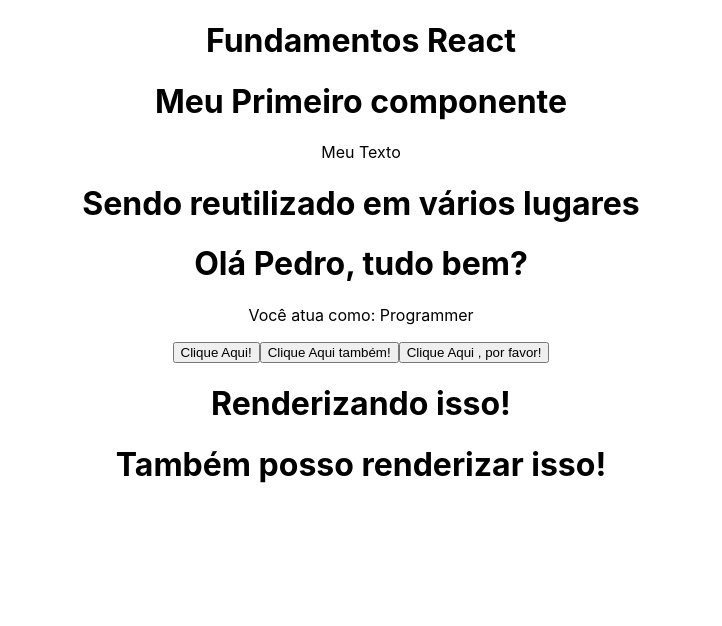
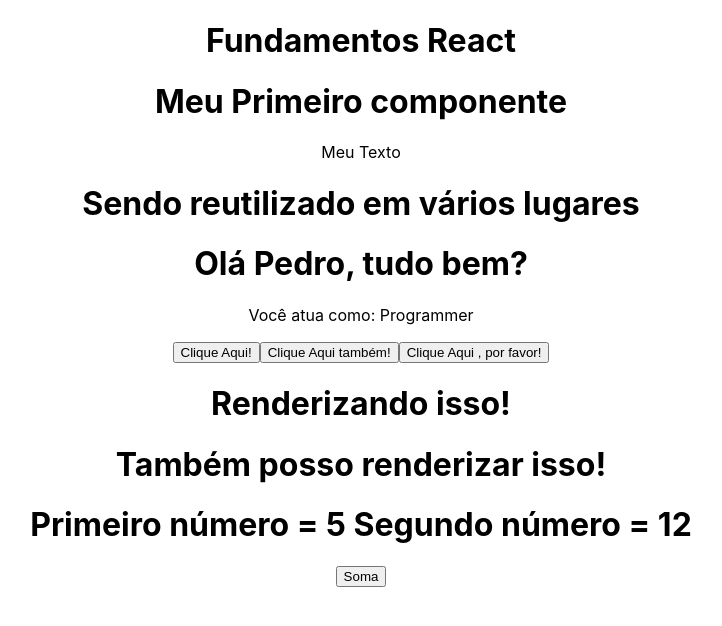
Before and after one commit to PedrooSilvaa/course-react-js, a React (Create React App) app in the folder 2-FUNDAMENTOS/fundamentos/: page / in a window 1280 px wide. Shown: the top 626 px of the page, without its empty margins (279-1001 px from the left). Built offline with nearby package versions, Linux system fonts and the light colour scheme.

Commit message:
feat: executing proposed challenge

```diff
--- a/2-FUNDAMENTOS/fundamentos/src/App.js
+++ b/2-FUNDAMENTOS/fundamentos/src/App.js
@@ -1,6 +1,7 @@
 import FirstComponent from './components/FirstComponents';
 import TemplateExpression from './components/TemplateExpressions';
 import Events from './components/Events';
+import Challenge from './components/Challenge';
 import './App.css';
 
 function App() {
@@ -10,6 +11,7 @@
       <FirstComponent/>
       <TemplateExpression/>
       <Events/>
+      <Challenge />
     </div>
   );
 }
--- /dev/null
+++ b/2-FUNDAMENTOS/fundamentos/src/components/Challenge.js
@@ -0,0 +1,19 @@
+const Challenge = () => {
+
+    const num1 = 5;
+    const num2 = 12;
+
+    const handleSomaNumbers = () => {
+        return console.log(num1 + " + " + num2 + " = " + (num1 + num2));
+    }
+
+    return(
+        <div>
+            <h1>Primeiro número = {num1} Segundo número = {num2}</h1>
+            <button onClick={handleSomaNumbers}>Soma</button>
+        </div>
+    );
+
+};
+
+export default Challenge;
```
